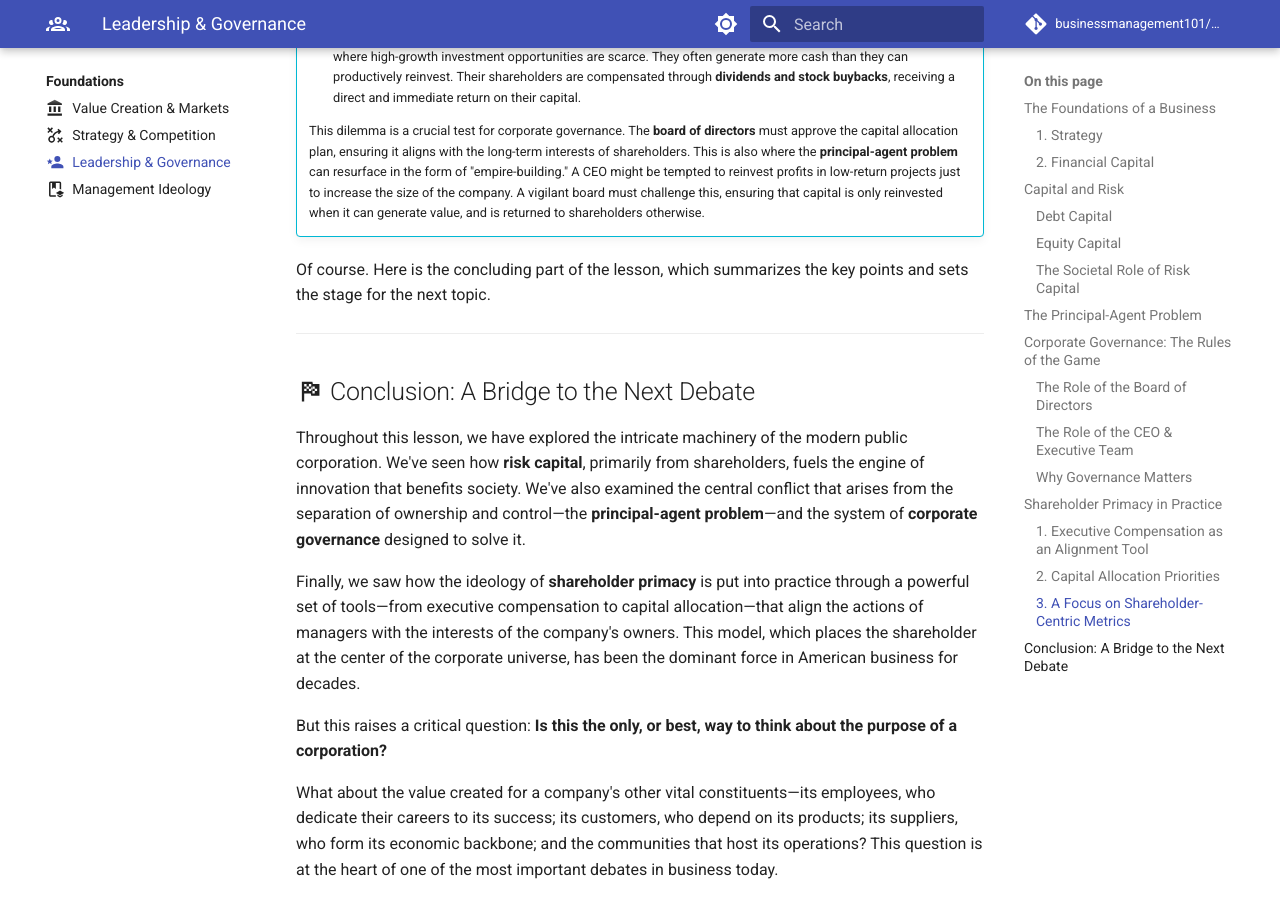
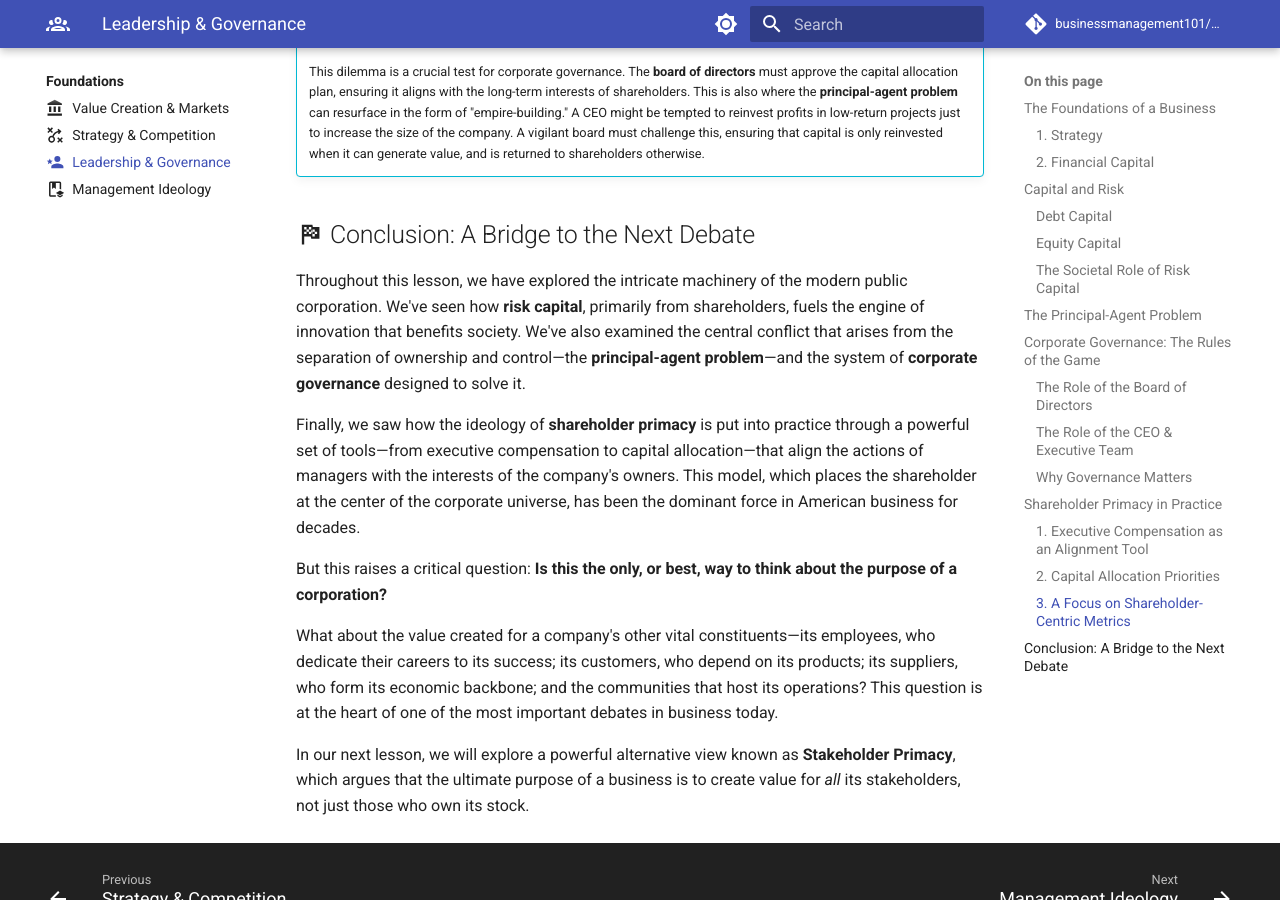
Before and after one commit to businessmanagement101/businessmanagement101.github.io, an MkDocs documentation site: the page built from docs/foundations/leadership-governance.md, in a window 1280 px wide and 900 px high, scrolled down 8343 px. Built offline with MkDocs 1.6.1 and Material for MkDocs 9.7.7, drawn with Linux system fonts in a browser that asks for light colours; comment, search, counter and statistics services are not loaded; some of the changed text lies outside the part shown.

Commit message:
fix content

```diff
--- a/docs/foundations/leadership-governance.md
+++ b/docs/foundations/leadership-governance.md
@@ -99,9 +99,6 @@
 
     The captain, however, might prefer to take a safer, easier route, trade in a less profitable but more convenient port, and ensure the ship and crew (including himself) return safely. His personal risk (life and limb) is different from your financial risk. This creates a classic principal-agent problem where the captain's self-interest may not align with the owner's interest in maximizing profit.
 
-    Excellent. Here is the content for Part 4.
-
----
 
 ## :material-numeric-4-circle: Corporate Governance: The Rules of the Game
 
@@ -197,9 +194,6 @@
 
     This dilemma is a crucial test for corporate governance. The **board of directors** must approve the capital allocation plan, ensuring it aligns with the long-term interests of shareholders. This is also where the **principal-agent problem** can resurface in the form of "empire-building." A CEO might be tempted to reinvest profits in low-return projects just to increase the size of the company. A vigilant board must challenge this, ensuring that capital is only reinvested when it can generate value, and is returned to shareholders otherwise.
 
-Of course. Here is the concluding part of the lesson, which summarizes the key points and sets the stage for the next topic.
-
----
 
 ## :material-flag-checkered: Conclusion: A Bridge to the Next Debate
 
```
